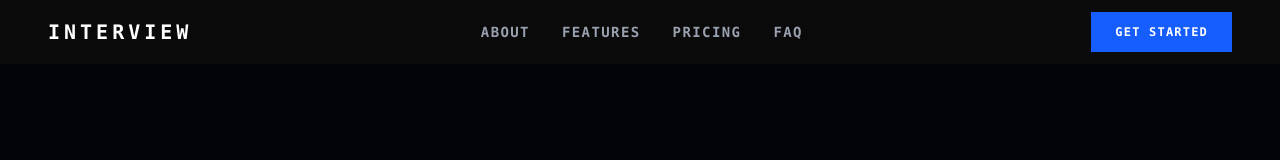
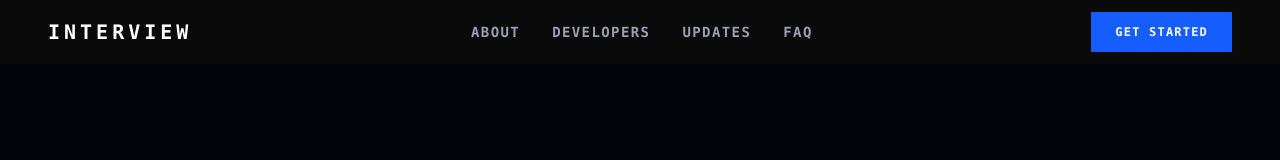
Before and after one commit to gauravsinghshah/Interview-System, a React (Vite) app: page / in a window 1280 px wide. Shown: the top 160 px of the page. Built offline with nearby package versions, Linux system fonts and the light colour scheme.

Commit message:
Updated Navbar

```diff
--- a/src/components/About.jsx
+++ b/src/components/About.jsx
@@ -2,7 +2,7 @@ import React from "react";
 
 const About = () => {
   return (
-    <div className="flex min-h-screen w-full flex-col gap-10 bg-[#f0ebe3] px-6 py-16 text-black md:px-10 lg:flex-row lg:items-center lg:px-20">
+    <div id="about" className="flex min-h-screen w-full flex-col gap-10 bg-[#f0ebe3] px-6 py-16 text-black md:px-10 lg:flex-row lg:items-center lg:px-20">
       <div className="mb-10 flex w-full max-w-2xl flex-col overflow-hidden text-[42px] leading-none font-extrabold uppercase md:text-[65px]">
         <span className="mt-2">Hire Talent</span>
         <span>
--- a/src/components/Builder.jsx
+++ b/src/components/Builder.jsx
@@ -30,7 +30,7 @@ const teamMembers = [
 
 const Builder = () => {
   return (
-    <div className="min-h-screen w-full bg-[#f2efe9] text-black">
+    <div id="dev" className="min-h-screen w-full bg-[#f2efe9] text-black">
       <hr className="border-2 border-black" />
       <div className="mx-auto max-w-7xl px-6 py-16 md:px-18">
         <div className="mb-16 -ml-2 text-left md:-ml-28">
--- a/src/components/CallToAction.jsx
+++ b/src/components/CallToAction.jsx
@@ -3,7 +3,7 @@ import { Link } from "react-router-dom";
 
 const CallToAction = () => {
   return (
-    <div className="flex w-full flex-col items-center justify-center border-b-2 border-black bg-[#1800ff] px-4 py-24 text-center text-white md:py-32">
+    <div id="updates" className="flex w-full flex-col items-center justify-center border-b-2 border-black bg-[#1800ff] px-4 py-24 text-center text-white md:py-32">
       <h1 className="mb-8 max-w-[90vw] text-5xl leading-[0.9] font-black tracking-tighter uppercase sm:text-7xl md:text-8xl lg:text-[7vw]">
         While you're stressing, <br className="hidden md:block" /> we just made
         interviews easy
--- a/src/components/Footer.jsx
+++ b/src/components/Footer.jsx
@@ -4,7 +4,7 @@ import { FaInstagram, FaGithub, FaTwitter, FaLinkedinIn } from "react-icons/fa";
 const Footer = () => {
   const [email, setEmail] = useState("");
   return (
-    <div className="relative overflow-hidden border-t border-white/10 bg-[#f0ebe3] pt-16 pb-8 text-black">
+    <div id="footer" className="relative overflow-hidden border-t border-white/10 bg-[#f0ebe3] pt-16 pb-8 text-black">
       <div className="pointer-events-none absolute top-0 h-[150] w-full"></div>
 
       <div className="relative z-10 mx-auto max-w-7xl px-6 lg:px-8">
--- a/src/components/Navbar.jsx
+++ b/src/components/Navbar.jsx
@@ -7,17 +7,17 @@ const Navbar = () => {
         <div className="cursor-pointer text-lg font-black tracking-[0.2em] text-white md:text-xl">
           INTERVIEW
         </div>
-        <div className="hidden items-center gap-8 text-sm font-bold tracking-widest text-gray-400 md:flex">
-          <a href="#" className="transition-colors hover:text-white">
+        <div className="hidden items-center gap-8 text-sm font-bold tracking-widest text-gray-400 md:flex uppercase">
+          <a href="#about" className="transition-colors hover:text-white">
             ABOUT
           </a>
-          <a href="#" className="transition-colors hover:text-white">
-            FEATURES
+          <a href="#dev" className="transition-colors hover:text-white">
+            Developers
           </a>
-          <a href="#" className="transition-colors hover:text-white">
-            PRICING
+          <a href="#updates" className="transition-colors hover:text-white">
+            Updates
           </a>
-          <a href="#" className="transition-colors hover:text-white">
+          <a href="#footer" className="transition-colors hover:text-white">
             FAQ
           </a>
         </div>
```
